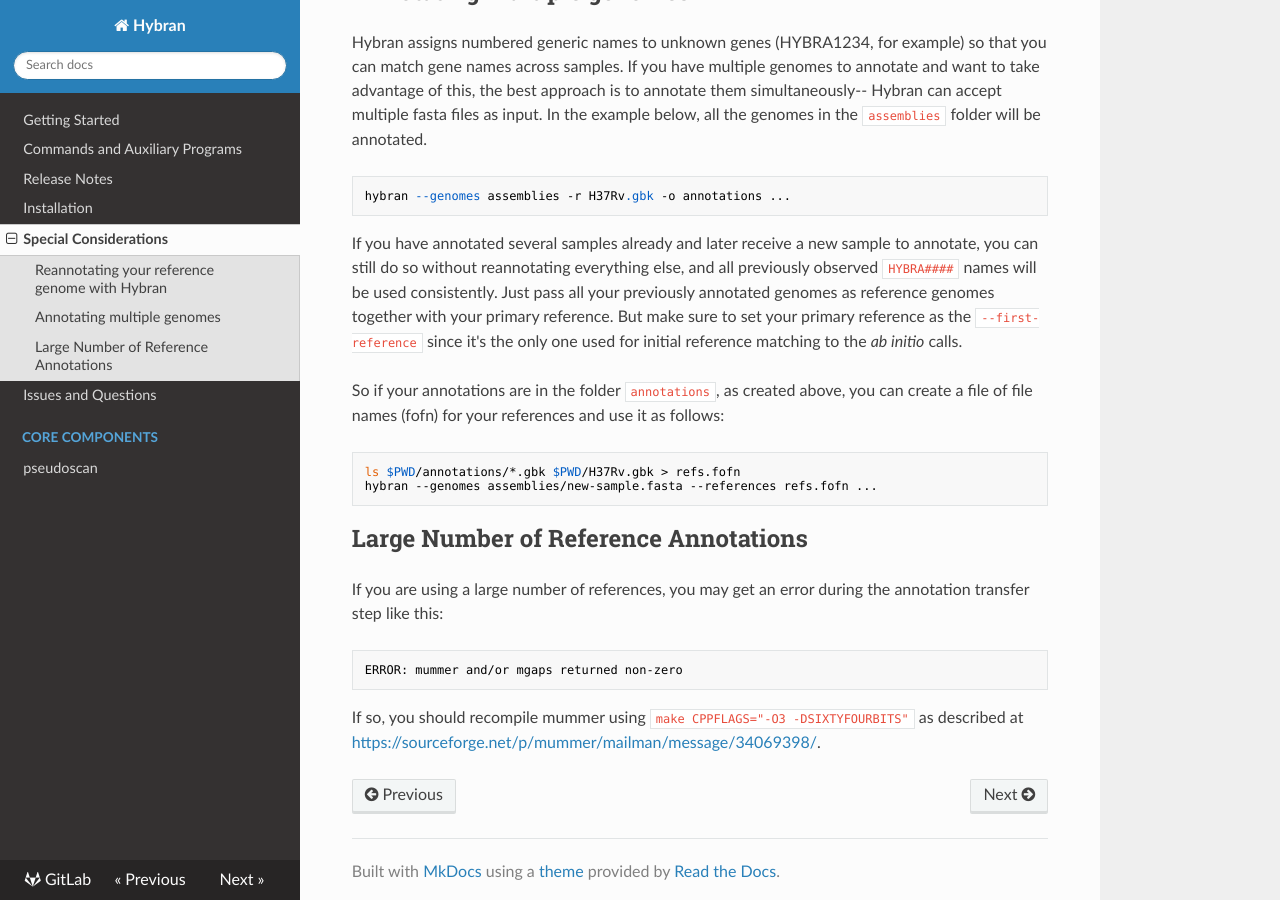
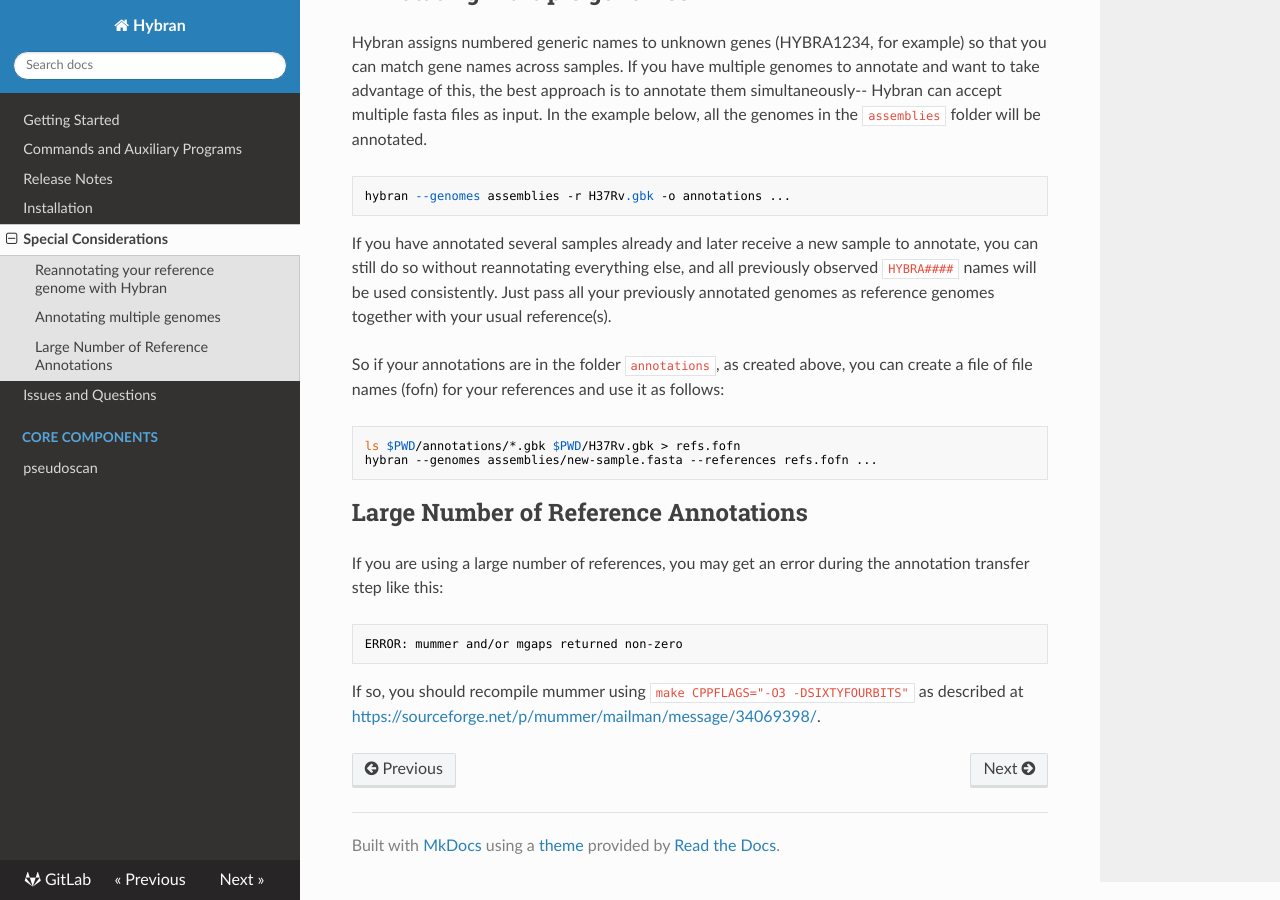
Before and after one commit to LPCDRP/hybran, an MkDocs documentation site: the page built from docs/faq.md, in a window 1280 px wide and 900 px high, scrolled down 551 px. Built offline with MkDocs 1.6.1, drawn with Linux system fonts in a browser that asks for light colours; nearby versions of some CDN libraries.

Commit message:
faq: remove outdated statement about the primary reference

````diff
--- a/docs/faq.md
+++ b/docs/faq.md
@@ -27,8 +27,7 @@
 ```
 
 If you have annotated several samples already and later receive a new sample to annotate, you can still do so without reannotating everything else, and all previously observed `HYBRA####` names will be used consistently.
-Just pass all your previously annotated genomes as reference genomes together with your primary reference.
-But make sure to set your primary reference as the `--first-reference` since it's the only one used for initial reference matching to the *ab initio* calls.
+Just pass all your previously annotated genomes as reference genomes together with your usual reference(s).
 
 So if your annotations are in the folder `annotations`, as created above, you can create a file of file names (fofn) for your references and use it as follows:
 
````
